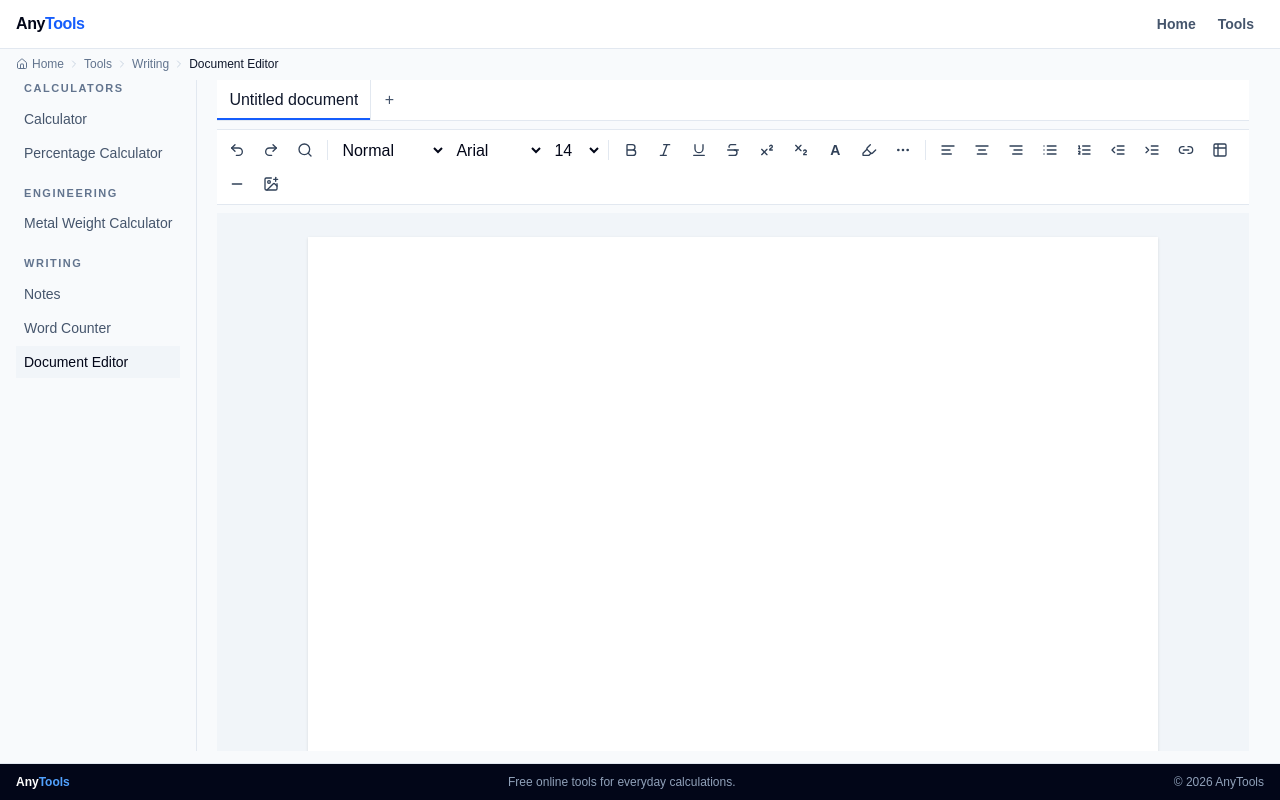
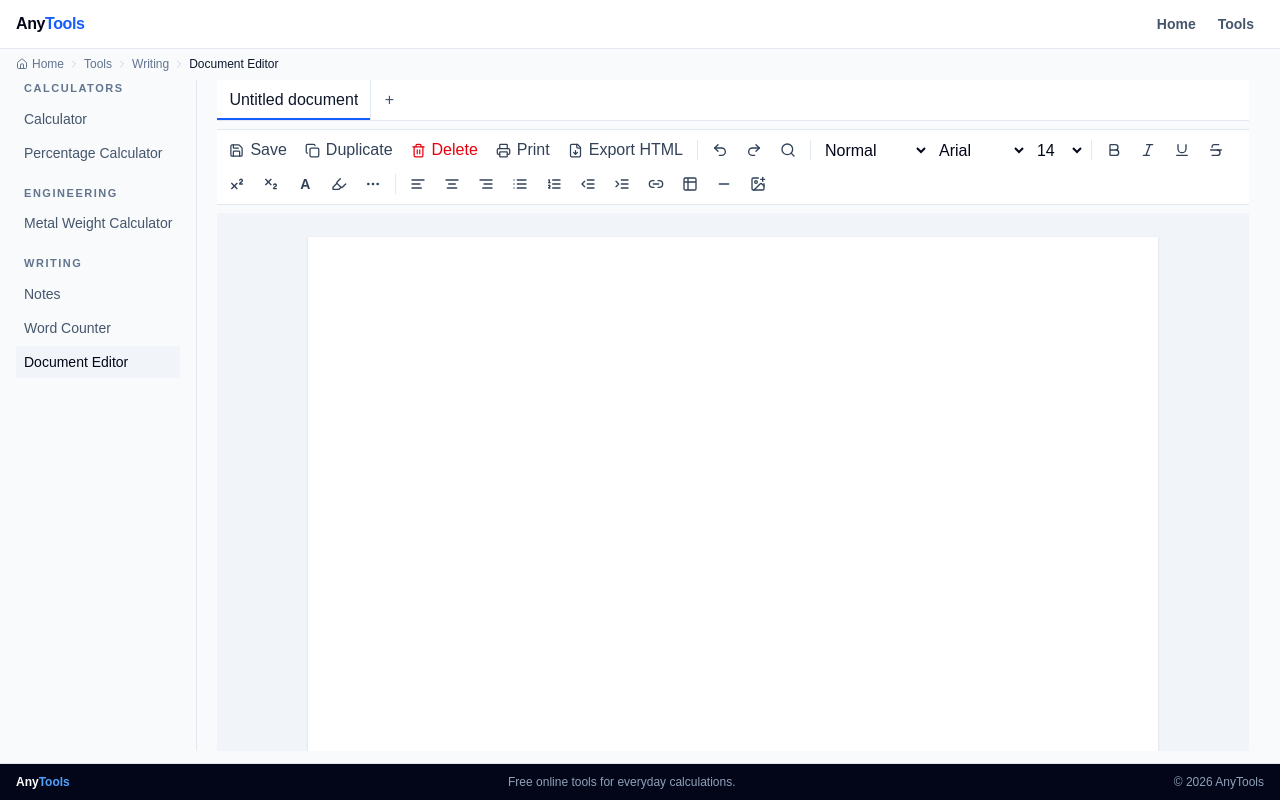
Before and after one commit to farukislamyt/any-tools, a Next.js app: page /tools/document-editor in a window 1280 px wide. Built offline with nearby package versions, Linux system fonts and the light colour scheme.

Commit message:
Restore document editor document actions

```diff
--- a/app/tools/document-editor/page.tsx
+++ b/app/tools/document-editor/page.tsx
@@ -4,7 +4,7 @@ import { useCallback, useEffect, useRef, useState } from "react";
 import {
   AlignCenter, AlignLeft, AlignRight, Bold, Copy, FileDown, Highlighter, ImagePlus,
   IndentDecrease, IndentIncrease, Italic, Link2, List, ListOrdered, Minus,
-  MoreHorizontal, Printer, Redo2, Search, Strikethrough, Subscript, Superscript,
+  MoreHorizontal, Printer, Redo2, Save, Search, Strikethrough, Subscript, Superscript,
   Table2, Trash2, Underline, Undo2, X
 } from "lucide-react";
 import { ToolShell } from "@/components/tool-shell";
@@ -12,22 +12,15 @@ import { ToolShell } from "@/components/tool-shell";
 const STORAGE_KEY = "anytools-document-editor-documents";
 const LEGACY_STORAGE_KEY = "anytools-document-editor";
 
-type DocumentItem = {
-  id: string;
-  title: string;
-  html: string;
-  createdAt: number;
-  updatedAt: number;
-};
-
+type DocumentItem = { id: string; title: string; html: string; createdAt: number; updatedAt: number };
 type CommandButtonProps = { label: string; onClick: () => void; children: React.ReactNode };
 
 function ToolbarButton({ label, onClick, children }: CommandButtonProps) {
-  return (
-    <button type="button" title={label} aria-label={label} onMouseDown={(e) => e.preventDefault()} onClick={onClick} className="inline-flex h-8 w-8 shrink-0 items-center justify-center text-slate-700 transition hover:bg-slate-100 active:bg-slate-200">
-      {children}
-    </button>
-  );
+  return <button type="button" title={label} aria-label={label} onMouseDown={(e) => e.preventDefault()} onClick={onClick} className="inline-flex h-8 w-8 shrink-0 items-center justify-center text-slate-700 transition hover:bg-slate-100 active:bg-slate-200">{children}</button>;
+}
+
+function ActionButton({ label, onClick, children, danger = false }: CommandButtonProps & { danger?: boolean }) {
+  return <button type="button" title={label} aria-label={label} onMouseDown={(e) => e.preventDefault()} onClick={onClick} className={`inline-flex h-8 shrink-0 items-center gap-1.5 px-2 text-xs font-medium transition ${danger ? "text-red-600 hover:bg-red-50" : "text-slate-700 hover:bg-slate-100"}`}>{children}<span className="hidden sm:inline">{label}</span></button>;
 }
 
 function makeDocument(title = "Untitled document", html = "<p><br></p>"): DocumentItem {
@@ -86,9 +79,7 @@ export default function DocumentEditorPage() {
       try {
         const parsed = JSON.parse(raw) as DocumentItem[];
         if (Array.isArray(parsed)) loaded = parsed.filter((item) => item?.id && typeof item.html === "string");
-      } catch {
-        localStorage.removeItem(STORAGE_KEY);
-      }
+      } catch { localStorage.removeItem(STORAGE_KEY); }
     }
     if (!loaded.length) {
       const legacyRaw = localStorage.getItem(LEGACY_STORAGE_KEY);
@@ -96,9 +87,7 @@ export default function DocumentEditorPage() {
         try {
           const legacy = JSON.parse(legacyRaw) as { title?: string; html?: string };
           loaded = [makeDocument(legacy.title || "Untitled document", legacy.html || "<p><br></p>")];
-        } catch {
-          // Ignore malformed legacy data.
-        }
+        } catch { /* Ignore malformed legacy data. */ }
       }
     }
     if (!loaded.length) loaded = [makeDocument()];
@@ -333,22 +322,18 @@ export default function DocumentEditorPage() {
     URL.revokeObjectURL(url);
   };
 
+  const printDocument = () => {
+    save();
+    window.print();
+  };
+
   return (
     <ToolShell title="Document Editor" description="A lightweight Word-style document editor." category="Writing">
       <div className="document-editor-app flex min-h-0 w-full flex-col">
         <div className="mb-2 flex min-h-10 shrink-0 items-end border-b border-slate-200 bg-white print:hidden">
           <div className="flex min-w-0 flex-1 items-end overflow-x-auto" role="tablist" aria-label="Open documents">
             {documents.map((doc) => (
-              <button
-                key={doc.id}
-                type="button"
-                role="tab"
-                aria-selected={doc.id === activeId}
-                onClick={() => selectDocument(doc)}
-                onDoubleClick={() => renameDocument(doc.id)}
-                title={`${doc.title} — double-click to rename`}
-                className={`group relative flex h-10 max-w-56 min-w-28 shrink-0 items-center gap-2 border-r border-slate-200 px-3 text-left text-xs transition ${doc.id === activeId ? "bg-white font-semibold text-slate-900" : "bg-slate-50 text-slate-600 hover:bg-slate-100"}`}
-              >
+              <button key={doc.id} type="button" role="tab" aria-selected={doc.id === activeId} onClick={() => selectDocument(doc)} onDoubleClick={() => renameDocument(doc.id)} title={`${doc.title} — double-click to rename`} className={`group relative flex h-10 max-w-56 min-w-28 shrink-0 items-center gap-2 border-r border-slate-200 px-3 text-left text-xs transition ${doc.id === activeId ? "bg-white font-semibold text-slate-900" : "bg-slate-50 text-slate-600 hover:bg-slate-100"}`}>
                 <span className="min-w-0 flex-1 truncate">{doc.title}</span>
                 {doc.id === activeId ? <span className="absolute inset-x-0 bottom-0 h-0.5 bg-blue-600" /> : null}
               </button>
@@ -359,6 +344,12 @@ export default function DocumentEditorPage() {
 
         <div className="mb-2 flex min-h-0 shrink-0 flex-col border-y border-slate-200 bg-white">
           <div className="flex w-full flex-wrap items-center gap-0.5 px-1 py-1 print:hidden">
+            <ActionButton label="Save" onClick={save}><Save size={15}/></ActionButton>
+            <ActionButton label="Duplicate" onClick={duplicateDocument}><Copy size={15}/></ActionButton>
+            <ActionButton label="Delete" onClick={deleteDocument} danger><Trash2 size={15}/></ActionButton>
+            <ActionButton label="Print" onClick={printDocument}><Printer size={15}/></ActionButton>
+            <ActionButton label="Export HTML" onClick={exportHtml}><FileDown size={15}/></ActionButton>
+            <span className="mx-1 h-5 w-px bg-slate-200" />
             <ToolbarButton label="Undo" onClick={() => command("undo")}><Undo2 size={16}/></ToolbarButton>
             <ToolbarButton label="Redo" onClick={() => command("redo")}><Redo2 size={16}/></ToolbarButton>
             <ToolbarButton label="Find and replace" onClick={() => { rememberSelection(); setFindOpen((value) => !value); }}><Search size={16}/></ToolbarButton>
@@ -407,7 +398,7 @@ export default function DocumentEditorPage() {
             <div ref={editorRef} contentEditable suppressContentEditableWarning spellCheck className="document-editor min-h-[60vh] text-[15px] leading-7 text-slate-900 outline-none sm:min-h-[950px]" onInput={() => { updateStats(); scheduleSave(); }} onKeyDown={(e) => { if ((e.ctrlKey || e.metaKey) && e.key.toLowerCase() === "s") { e.preventDefault(); save(); } if ((e.ctrlKey || e.metaKey) && e.key.toLowerCase() === "f") { e.preventDefault(); rememberSelection(); setFindOpen(true); } }} onMouseUp={rememberSelection} onKeyUp={rememberSelection} onBlur={rememberSelection} aria-label="Document editor"><p><br/></p></div>
           </article>
         </div>
-        <div className="mt-2 flex shrink-0 items-center justify-end gap-4 px-1 text-xs text-slate-500 print:hidden"><span>{stats.words} words</span><span>{stats.characters} characters</span><span>{documents.length} document{documents.length === 1 ? "" : "s"}</span></div>
+        <div className="mt-2 flex shrink-0 items-center justify-end gap-4 px-1 text-xs text-slate-500 print:hidden"><span>{saved ? "Saved" : "Unsaved changes"}</span><span>{stats.words} words</span><span>{stats.characters} characters</span><span>{documents.length} document{documents.length === 1 ? "" : "s"}</span></div>
       </div>
     </ToolShell>
   );
```
